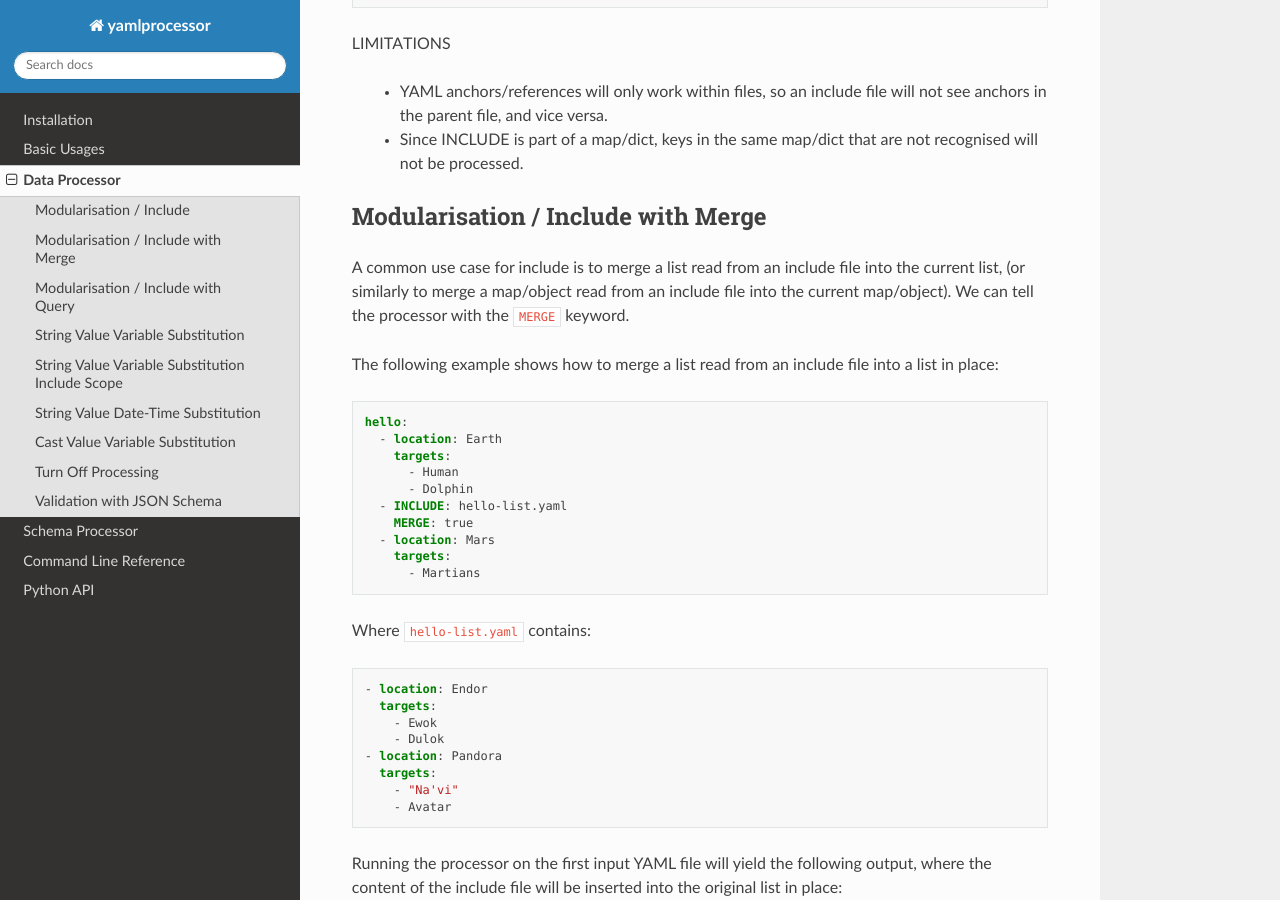
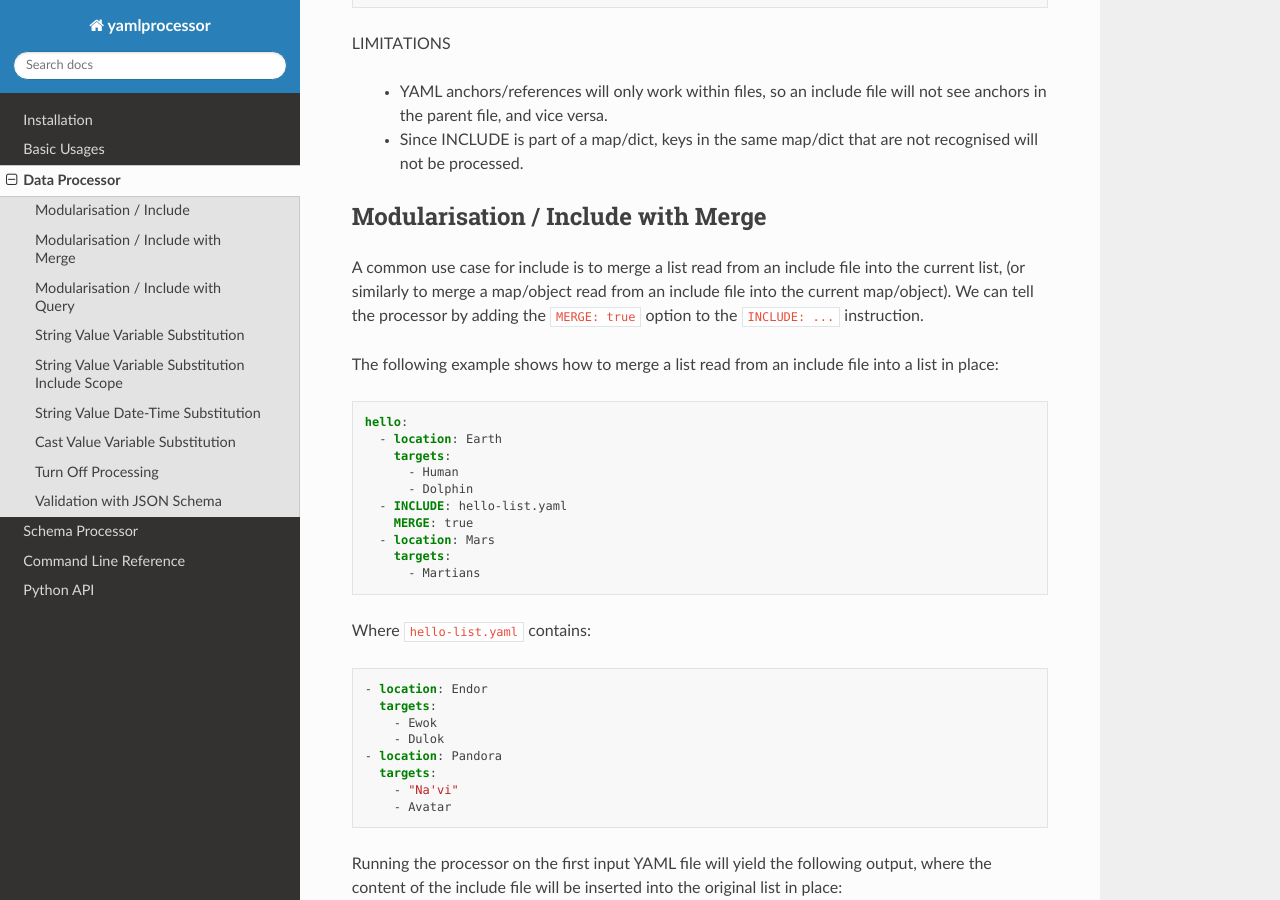
Before and after one commit to JCSDA-internal/yamlprocessor, a Sphinx documentation site: the page built from docs/data-process.rst, in a window 1280 px wide and 900 px high, scrolled down 1784 px. Built offline with Sphinx 7.4.7 and the Read the Docs theme 2.0.0, drawn with Linux system fonts in a browser that asks for light colours.

Commit message:
Improve include-merge doc

```diff
--- a/docs/data-process.rst
+++ b/docs/data-process.rst
@@ -104,8 +104,8 @@ Modularisation / Include with Merge
 
 A common use case for include is to merge a list read from an include
 file into the current list, (or similarly to merge a map/object read from an
-include file into the current map/object). We can tell the processor with the
-``MERGE`` keyword.
+include file into the current map/object). We can tell the processor by adding
+the ``MERGE: true`` option to the ``INCLUDE: ...`` instruction.
 
 The following example shows how to merge a list read from an include file
 into a list in place:
```
